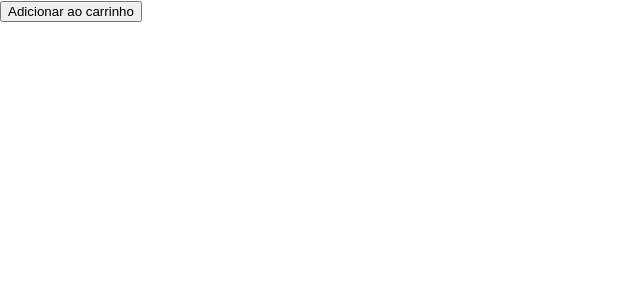
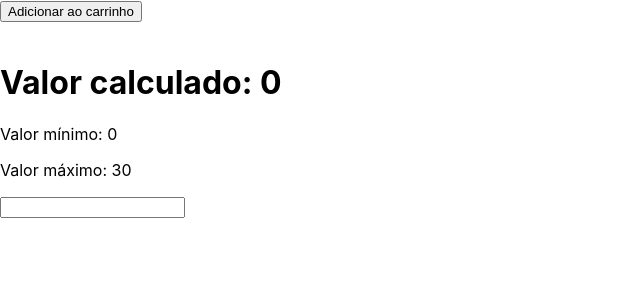
Before and after one commit to toticavalcanti/react-advanced, a React (Create React App) app: page / in a window 1280 px wide. Shown: the top 300 px of the page, without its empty margins (0-640 px from the left). Built offline with nearby package versions, Linux system fonts and the light colour scheme.

Commit message:
dumb component example

```diff
--- a/src/App.js
+++ b/src/App.js
@@ -1,17 +1,41 @@
-import React from 'react';
-import Button from './components/Button'
+import React, { useState } from 'react';
+import Button from './components/Button';
+import Calc from './components/Calc';
+
 function App(){
 
+  const [value, setValue] = useState(0);
+  const [min, setMin] = useState(0);
+  const [max, setMax] = useState(30);
+
   const handleClick = () => {
-    console.log('Adicionado no carrinho')
+    setMin(10)
+  }
+
+  const handleCalc = ( target ) => {
+    const value = target.value
+    setValue(min + max + value)
   }
 
   return(
-    <Button
-      onClick={handleClick}
-    >
-      Adicionar ao carrinho
-    </Button>
+    <>
+      <div>
+        <Button
+          onClick={handleClick}
+        >
+          Adicionar ao carrinho
+        </Button>
+      </div>
+      <br />
+      <div>
+        <h1>Valor calculado: {value}</h1>
+        <Calc
+          min={min}
+          max={max}
+          onChange={handleCalc}
+        />
+      </div>
+    </>
   )
 }
 
--- a/src/components/Button/index.js
+++ b/src/components/Button/index.js
@@ -13,7 +13,7 @@ function Button(props){
   )
 }
 
-Button.PropTypes = {
+Button.propTypes = {
   onClick: PropTypes.func.isRequired
 }
 
--- /dev/null
+++ b/src/components/Calc/index.js
@@ -0,0 +1,27 @@
+import React from 'react';
+import PropType from 'prop-types';
+
+function Calc(props){
+
+  const { min, max, onChange } = props
+
+  return(
+    <div>
+      <p>
+        Valor mínimo: { min }
+      </p>
+      <p>
+        Valor máximo: { max }
+      </p>
+      <input type='text' onChange={ onChange }/>
+    </div>
+  )
+}
+
+Calc.propTypes = {
+  min: PropType.number.isRequired,
+  max: PropType.number.isRequired,
+  onChange: PropType.func.isRequired,
+}
+
+export default Calc;
```
